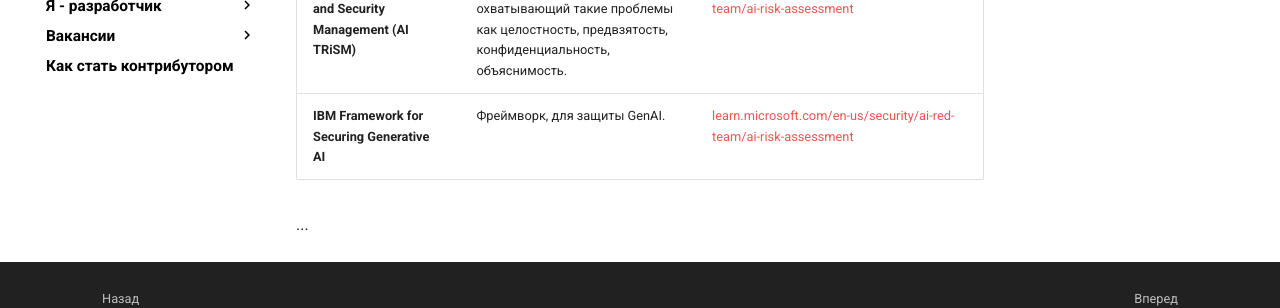
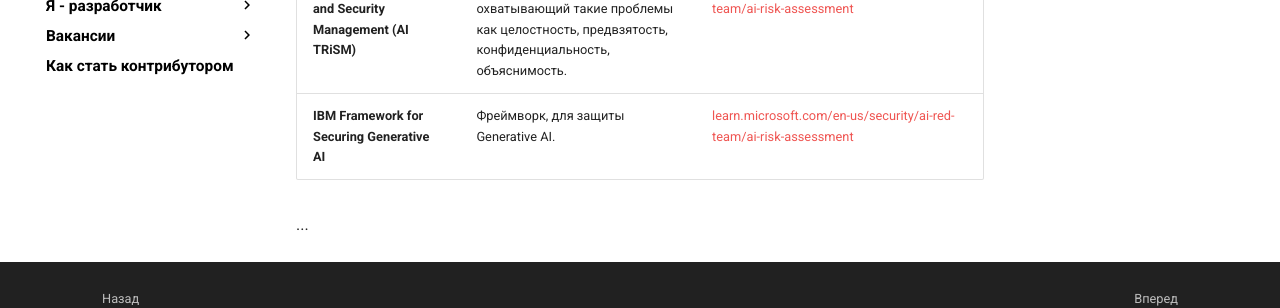
Before and after one commit to CyberOrda/cyberorda.github.io, an MkDocs documentation site: the page built from docs/mlsecops_frameworks.md, in a window 1280 px wide and 900 px high, scrolled down 551 px. Shown: the part 482-790 px from the top of the window. Built offline with MkDocs 1.6.1 and Material for MkDocs 9.7.7, drawn with Linux system fonts in a browser that asks for light colours; comment, search, counter and statistics services are not loaded.

Commit message:
update mlsecops_frameworks

```diff
--- a/docs/mlsecops_frameworks.md
+++ b/docs/mlsecops_frameworks.md
@@ -17,6 +17,6 @@
 | **Nist Adversarial Machine Learning A Taxonomy and Terminology of Attacks and Mitigations** | Фреймворк от Nist, систематизирующий знания по состязательным атакам, а также их таксономию. | [nvlpubs.nist.gov/nistpubs/ai/NIST.AI.100-2e2023.pdf](https://nvlpubs.nist.gov/nistpubs/ai/NIST.AI.100-2e2023.pdf) |
 | **AI Risk Assessment for ML Engineers** | Документ, позволяющий оценить зрелость организации при построении безопасного машинного обучения. | [learn.microsoft.com/en-us/security/ai-red-team/ai-risk-assessment](https://learn.microsoft.com/en-us/security/ai-red-team/ai-risk-assessment) |
 | **Gartner AI Trust, Risk, and Security Management (AI TRiSM)** | Фреймворк, выпущенный Gartner, охватывающий такие проблемы как целостность, предвзятость, конфиденциальность, объяснимость. | [learn.microsoft.com/en-us/security/ai-red-team/ai-risk-assessment](https://www.gartner.com/en/articles/what-it-takes-to-make-ai-safe-and-effective) |
-| **IBM Framework for Securing Generative AI** | Фреймворк, для защиты GenAI. | [learn.microsoft.com/en-us/security/ai-red-team/ai-risk-assessment](https://www.ibm.com/blog/announcement/ibm-framework-for-securing-generative-ai/) |
+| **IBM Framework for Securing Generative AI** | Фреймворк, для защиты Generative AI. | [learn.microsoft.com/en-us/security/ai-red-team/ai-risk-assessment](https://www.ibm.com/blog/announcement/ibm-framework-for-securing-generative-ai/) |
 
 ...
```
